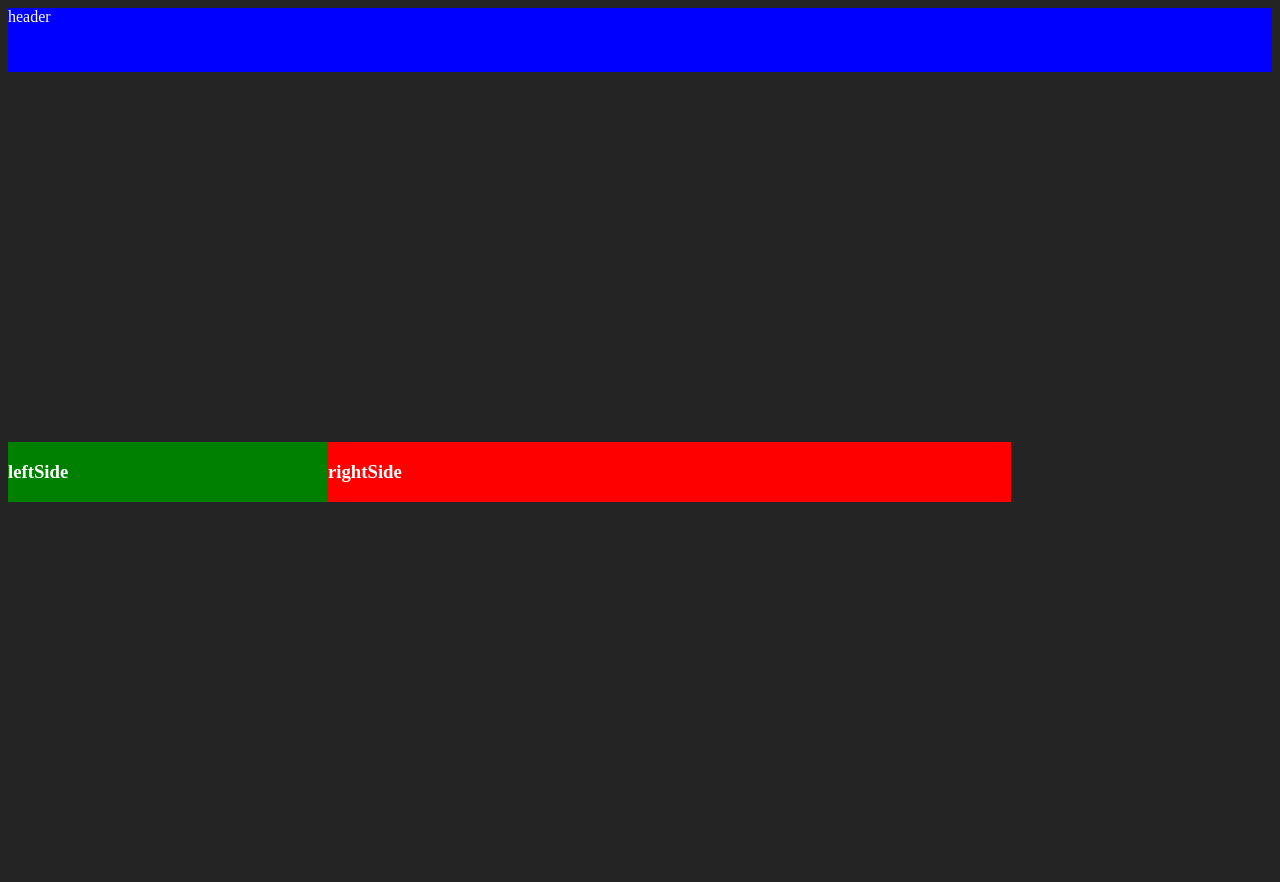
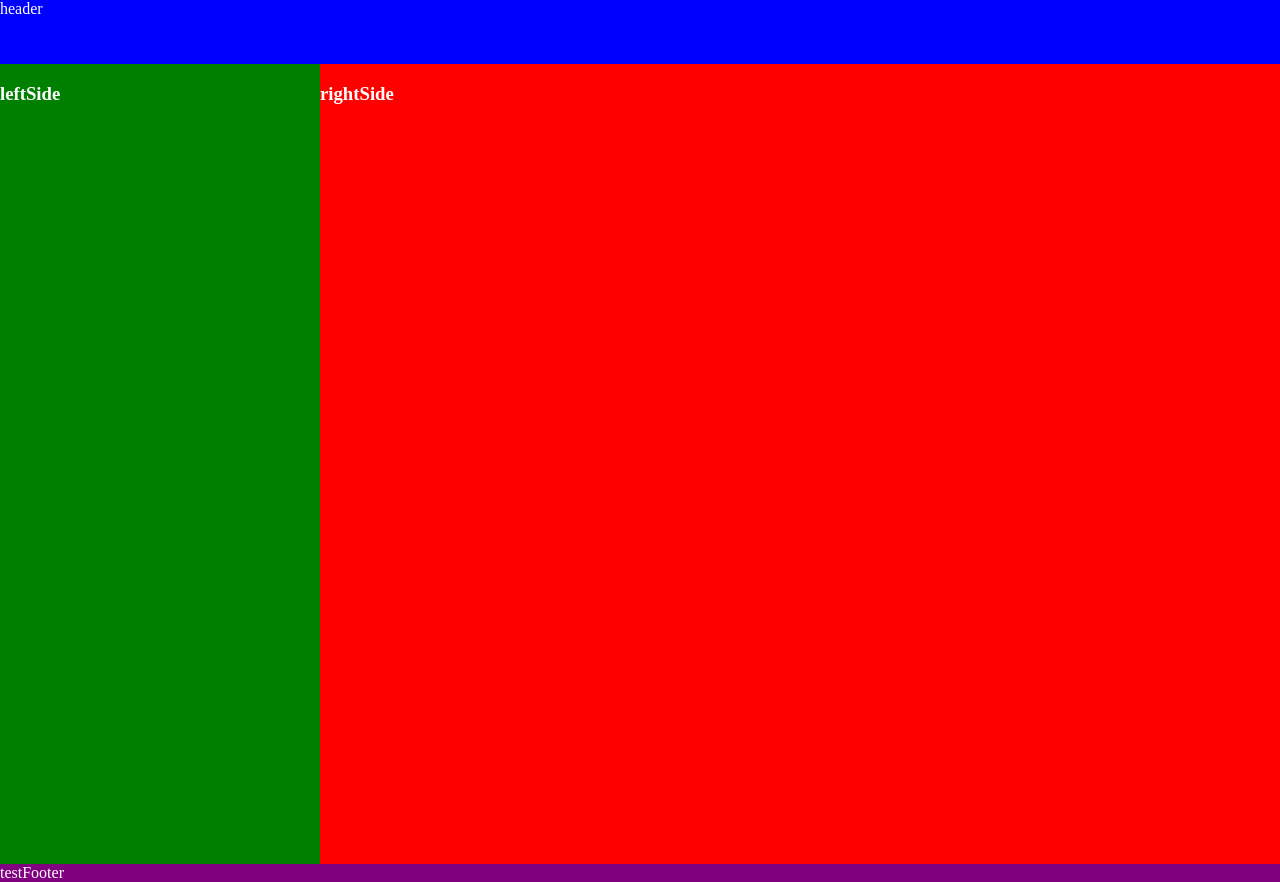
Before and after one commit to Anthony-McDonald/react-cv-application, a React (Vite) app in the folder reactCvApplication/: page / in a window 1280 px wide. Built offline with nearby package versions, Linux system fonts and the light colour scheme.

Commit message:
template react page

```diff
--- a/reactCvApplication/package.json
+++ b/reactCvApplication/package.json
@@ -12,7 +12,6 @@
   "dependencies": {
     "bootstrap": "^5.3.3",
     "react": "^18.2.0",
-    "react-bootstrap": "^2.10.2",
     "react-dom": "^18.2.0"
   },
   "devDependencies": {
--- a/reactCvApplication/src/components/App.jsx
+++ b/reactCvApplication/src/components/App.jsx
@@ -1,21 +1,15 @@
 import React from "react"
 import '../styles/index.css'
 import Header from "./Header"
+import MainArea from "./MainArea"
+import Footer from "./Footer"
 
 export default function App() {
 return (
 <>
 <Header></Header>
-<div className="container">
-<div className="left-side">
-<h3>leftSide</h3>
-</div>
-
-<div className="right-side">
-<h3>rightSide</h3>
-</div>
-
-</div>
+<MainArea></MainArea>
+<Footer></Footer>
 
 
 </>
--- /dev/null
+++ b/reactCvApplication/src/components/Footer.jsx
@@ -0,0 +1,9 @@
+import '../styles/main-styles.css'
+
+export default function Footer() {
+    return (
+        <div className="footer">
+            testFooter
+        </div>
+    )
+}
--- a/reactCvApplication/src/components/Header.jsx
+++ b/reactCvApplication/src/components/Header.jsx
@@ -1,13 +1,10 @@
 import React from "react"
-import '../styles/header-styles.css'
-import Container from 'react-bootstrap/Container'
+import '../styles/main-styles.css'
 
 export default function Header() {
 return (
     <>
-    <Container fluid>
     <div className="header-div">header</div>
-    </Container>
 
     </>
 
--- /dev/null
+++ b/reactCvApplication/src/components/MainArea.jsx
@@ -0,0 +1,16 @@
+import '../styles/main-styles.css'
+
+export default function MainArea() {
+    return (
+        <div className="container">
+<div className="left-side">
+<h3>leftSide</h3>
+</div>
+
+<div className="right-side">
+<h3>rightSide</h3>
+</div>
+
+</div>
+    )
+}
--- a/reactCvApplication/src/styles/header-styles.css
+++ /dev/null
@@ -1,4 +0,0 @@
-.header-div {
-    background-color: blue;
-    height: 4rem;
-}
--- a/reactCvApplication/src/styles/index.css
+++ b/reactCvApplication/src/styles/index.css
@@ -6,6 +6,7 @@
 
 html, body, #root {
   height: 100%;
+  margin: 0;
 }
 
 .container {
--- /dev/null
+++ b/reactCvApplication/src/styles/main-styles.css
@@ -0,0 +1,30 @@
+.header-div {
+    background-color: blue;
+    height: 4rem;
+}
+.container {
+    display: flex;
+    justify-content: start;
+    align-items: center;
+    height: 100%;
+  }
+
+  .left-side {
+    background-color: green;
+    display: flex;
+    flex-grow: 0;
+    flex-basis: 20rem;
+    flex-shrink: 0;
+    height: 100%;
+  }
+
+  .right-side {
+  background-color: red;
+  display: flex;
+  flex-grow: 1;
+  height: 100%;
+  }
+
+.footer {
+    background-color: purple;
+}
```
Also changed, not shown: 1 other file (tests, documents, lock files or other folders).
